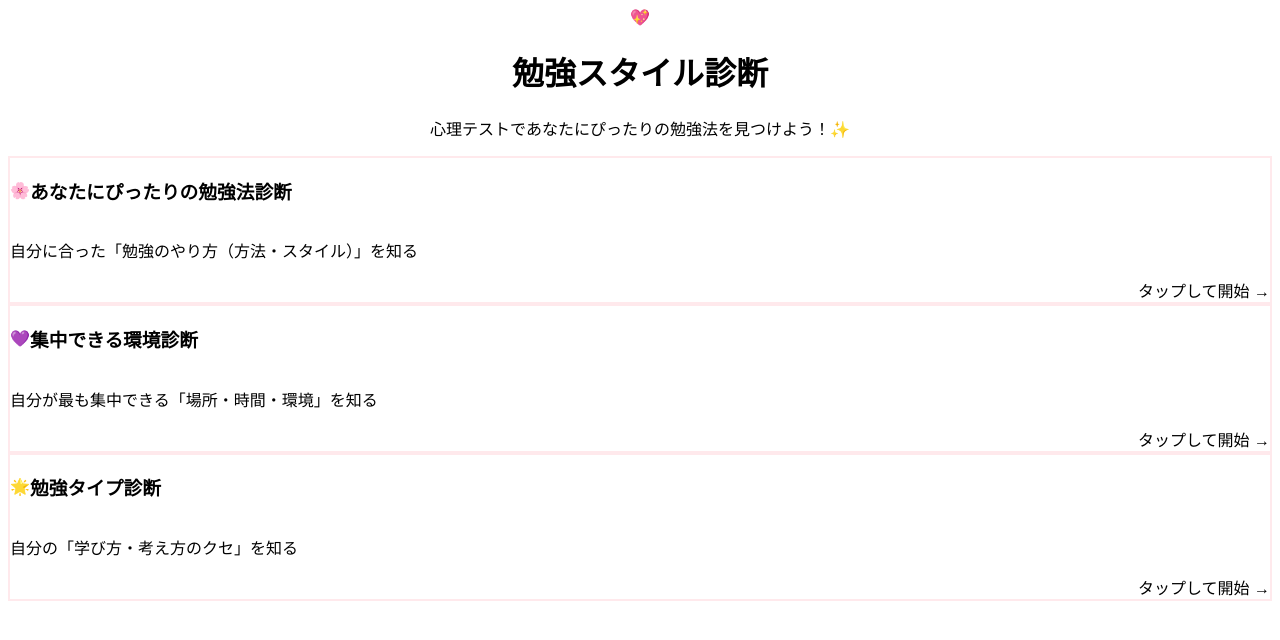
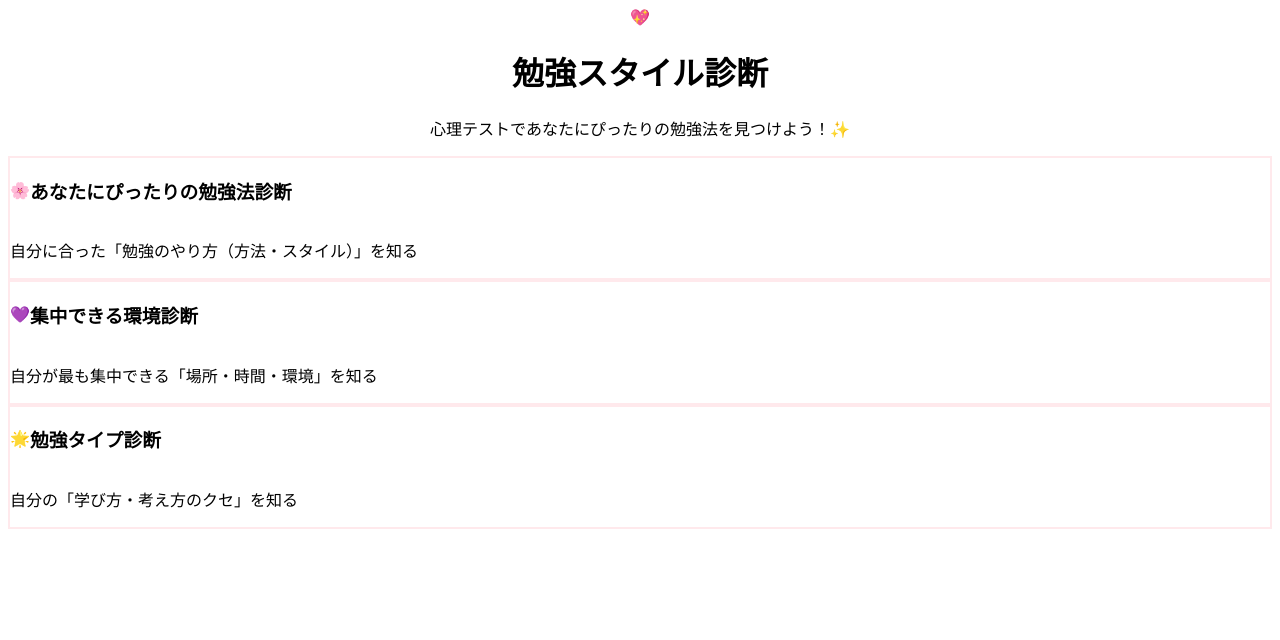
Before and after one commit to Ykuroyy/study-style-app, a Next.js app: page / in a window 1280 px wide. Shown: the top 640 px of the page. Built offline with nearby package versions, Linux system fonts and the light colour scheme.

Commit message:
トップ画面修正

```diff
--- a/components/DiagnosisCard.tsx
+++ b/components/DiagnosisCard.tsx
@@ -37,14 +37,9 @@ export default function DiagnosisCard({ diagnosis, index, onSelect }: DiagnosisC
             {diagnosis.title}
           </h3>
         </div>
-        <p className="text-gray-700 text-sm sm:text-sm leading-relaxed mb-3 sm:mb-0">
+        <p className="text-gray-700 text-sm sm:text-sm leading-relaxed">
           {diagnosis.description}
         </p>
-        <div className="mt-3 sm:mt-4 flex justify-end">
-          <div className="bg-white/70 rounded-full px-2 sm:px-3 py-1 text-xs font-medium text-gray-600">
-            タップして開始 →
-          </div>
-        </div>
       </div>
     </motion.div>
   )
```
